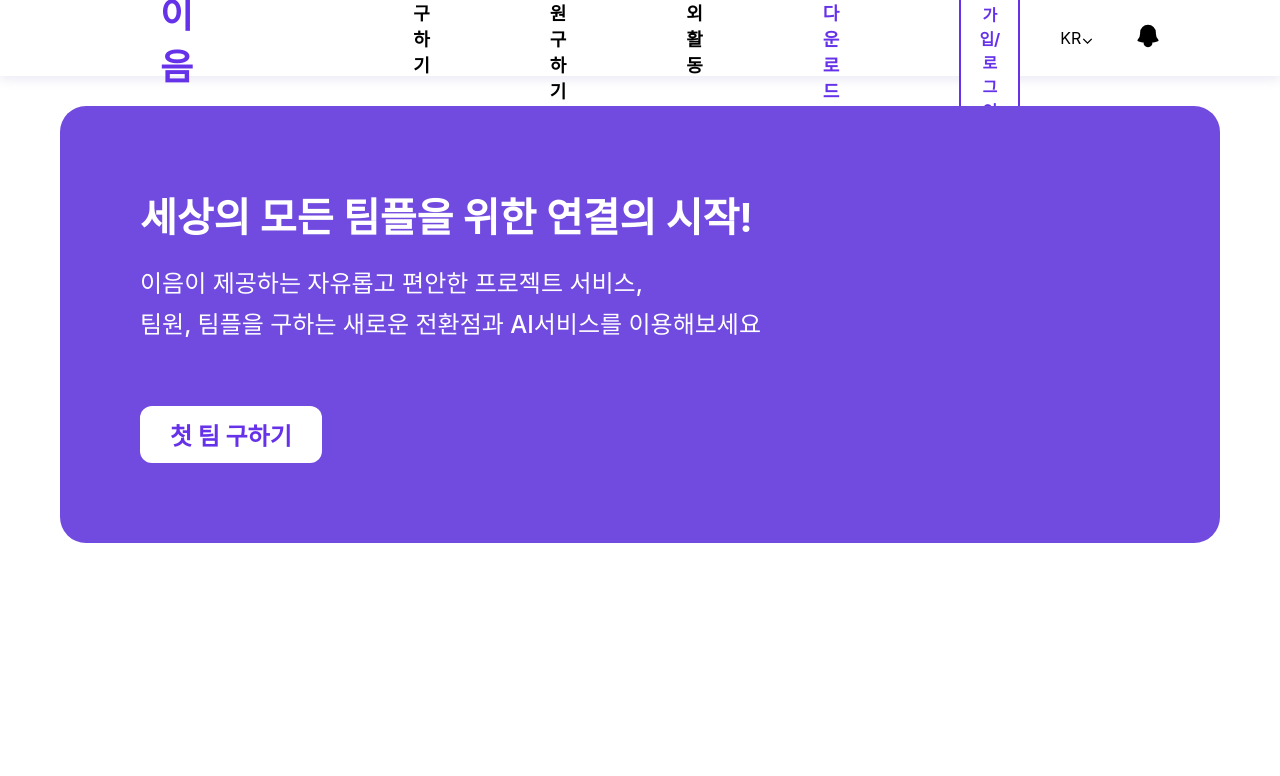
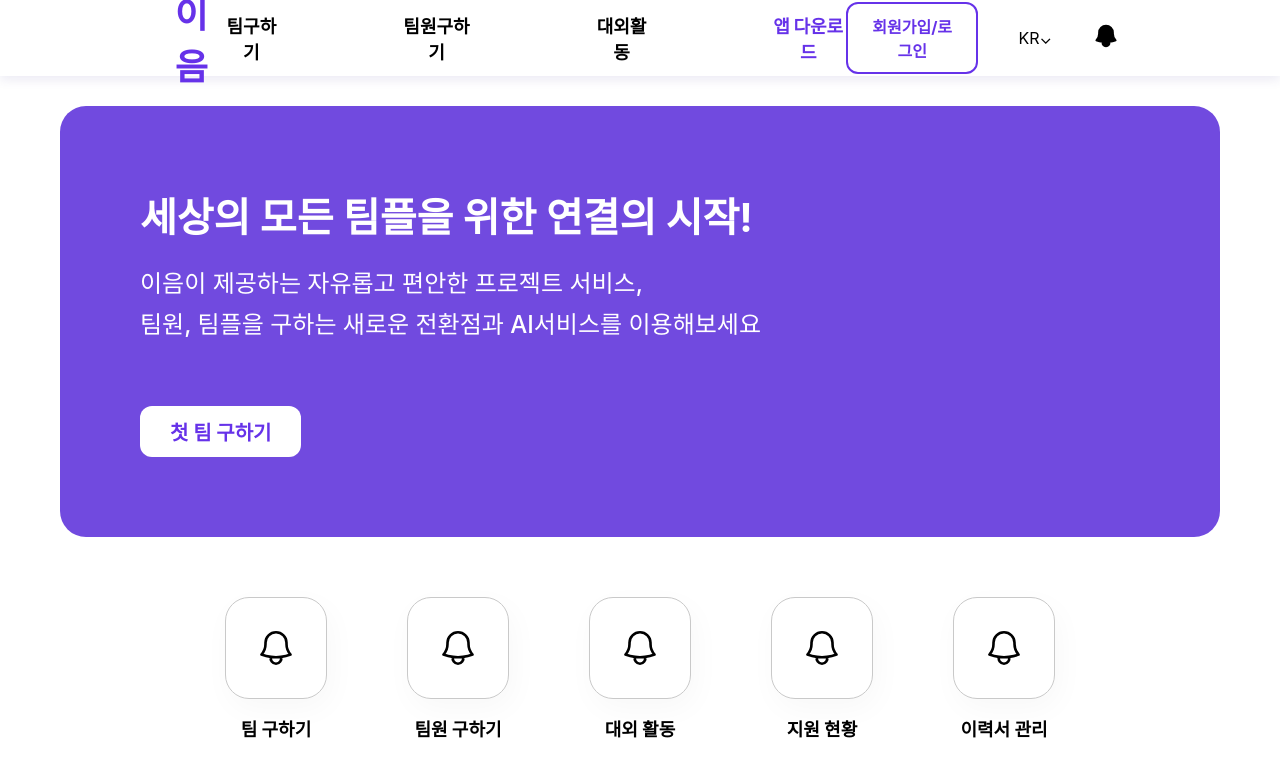
Before and after one commit to Alpha-e-Um/Frontend, a React (Create React App) app: page / in a window 1280 px wide. Shown: the top 776 px of the page. Built offline with nearby package versions, Linux system fonts and the light colour scheme.

Commit message:
feature. subNavigation 제작

```diff
--- a/src/components/Introduce/styles.js
+++ b/src/components/Introduce/styles.js
@@ -5,6 +5,7 @@ export const Container = styled.div`
   height: 100%;
   display: flex;
   justify-content: center;
+  margin-bottom: 60px;
 `;
 
 export const Slogan = styled.label`
@@ -34,7 +35,7 @@ export const GetTeamButton = styled.button`
 
 export const ButtonText = styled.label`
   color: #6632e9;
-  font-size: 24px;
+  font-size: 20px;
   font-weight: 700;
   cursor: pointer;
 `;
@@ -45,7 +46,6 @@ export const Box = styled.div`
   height: 100%;
   justify-content: center;
   display: flex;
-  margin: 30px 60px;
   border-radius: 26px;
 `;
 
--- a/src/components/Navigation/navigation.js
+++ b/src/components/Navigation/navigation.js
@@ -17,13 +17,12 @@ const Navigation = (props) => {
       <div>
         <Box>
           <Title>이음</Title>
-          <MenuBox style={{ display: "flex" }}>
+          <MenuBox>
             <MenuItem>팀구하기</MenuItem>
             <MenuItem>팀원구하기</MenuItem>
             <MenuItem>대외활동</MenuItem>
             <MenuItem
               style={{
-                marginRight: "120px",
                 color: "#6632e9",
                 fontWeight: "900",
               }}
--- a/src/components/Navigation/styles.js
+++ b/src/components/Navigation/styles.js
@@ -21,13 +21,13 @@ export const Title = styled.label`
 `;
 
 export const MenuBox = styled.div`
-  margin-left: 100px;
+  display: flex;
+  gap: 120px;
 `;
 
 export const MenuItem = styled.label`
   font-size: 18px;
   font-weight: 700;
-  margin-left: 120px;
   cursor: pointer;
 `;
 
--- /dev/null
+++ b/src/components/SubNavigation/menuButton.js
@@ -0,0 +1,19 @@
+import { IconBox } from "./styles";
+
+const MenuButton = (props) => {
+  console.log(props.imgUrl);
+  return (
+    <div
+      style={{ display: "flex", flexDirection: "column", cursor: "pointer" }}
+    >
+      <IconBox>
+        <img src={props.imgUrl} alt="icon" width={42} />
+      </IconBox>
+      <label style={{ fontSize: "18px", fontWeight: "700", cursor: "pointer" }}>
+        {props.description}
+      </label>
+    </div>
+  );
+};
+
+export default MenuButton;
--- /dev/null
+++ b/src/components/SubNavigation/styles.js
@@ -0,0 +1,12 @@
+import styled from "styled-components";
+
+export const IconBox = styled.div`
+  display: flex;
+  justify-content: center;
+  width: 100px;
+  height: 100px;
+  border-radius: 24px;
+  border: 1px solid #c9c9c9;
+  box-shadow: 4px 10px 30px 0px #00000008;
+  margin-bottom: 16px;
+`;
--- /dev/null
+++ b/src/components/SubNavigation/subNavigation.js
@@ -0,0 +1,17 @@
+import MenuButton from "./menuButton";
+
+const SubNavigation = () => {
+  return (
+    <div>
+      <div style={{ display: "flex", gap: "80px" }}>
+        <MenuButton imgUrl="/icons/alert.svg" description="팀 구하기" />
+        <MenuButton imgUrl="/icons/alert.svg" description="팀원 구하기" />
+        <MenuButton imgUrl="/icons/alert.svg" description="대외 활동" />
+        <MenuButton imgUrl="/icons/alert.svg" description="지원 현황" />
+        <MenuButton imgUrl="/icons/alert.svg" description="이력서 관리" />
+      </div>
+    </div>
+  );
+};
+
+export default SubNavigation;
--- a/src/pages/Main/main.js
+++ b/src/pages/Main/main.js
@@ -1,12 +1,23 @@
 import React from "react";
 import Navigation from "../../components/Navigation/navigation";
 import Introduce from "../../components/Introduce/introduce";
+import SubNavigation from "../../components/SubNavigation/subNavigation";
 
 const Main = (props) => {
   return (
     <div>
       <Navigation />
-      <Introduce />
+      <div
+        style={{
+          padding: "30px 60px",
+          display: "flex",
+          flexDirection: "column",
+          alignItems: "center",
+        }}
+      >
+        <Introduce />
+        <SubNavigation />
+      </div>
     </div>
   );
 };
```
Also changed, not shown: public/icons/alert.svg (added).
